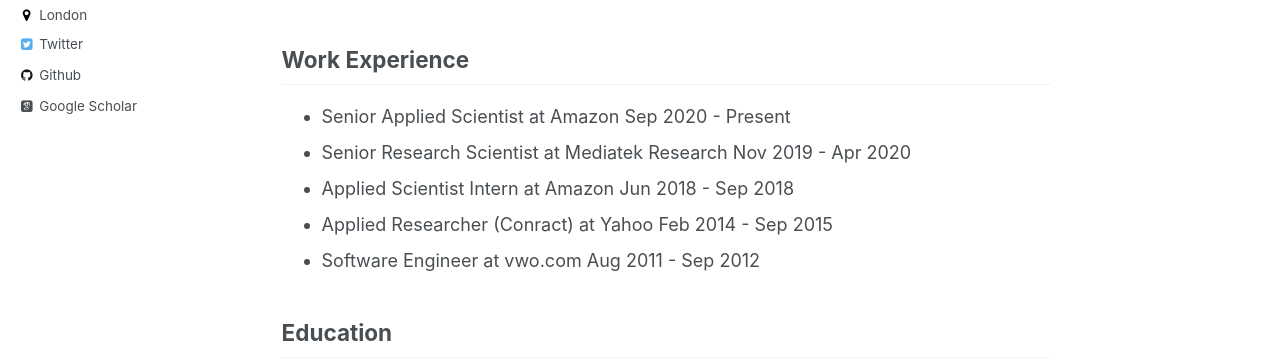
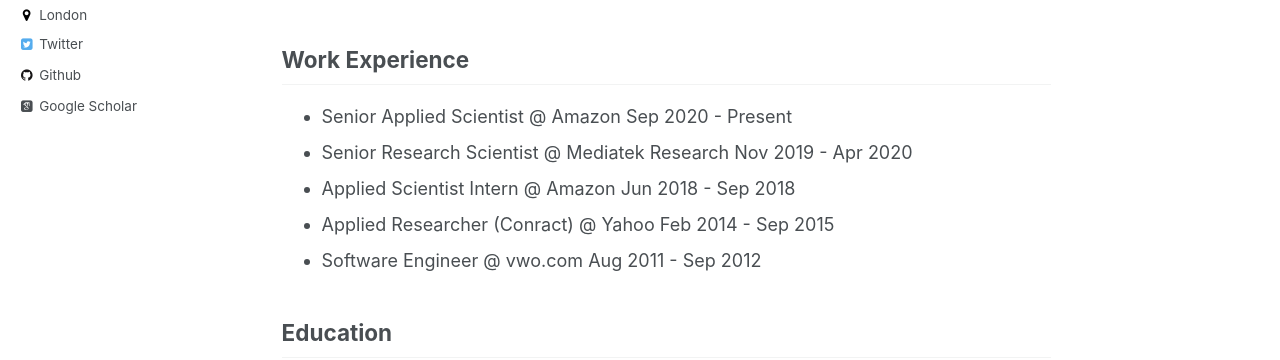
Before and after one commit to gauravsc/gauravsc.github.io, a Jekyll site: the page built from _pages/about.md, in a window 1280 px wide and 1226 px high. Shown: the part 416-776 px from the top of the window. Built offline with Jekyll 4.4.1, drawn with Linux system fonts in a browser that asks for light colours; some web fonts are replaced.

```diff
--- a/_pages/about.md
+++ b/_pages/about.md
@@ -16,11 +16,11 @@ I was trying to co-found a company at Entrepeneur First (<a href="https://www.jo
 
 Work Experience
 ------
-* Senior Applied Scientist at Amazon Sep 2020 - Present
-* Senior Research Scientist at Mediatek Research Nov 2019 - Apr 2020
-* Applied Scientist Intern at Amazon Jun 2018 - Sep 2018
-* Applied Researcher (Conract) at Yahoo Feb 2014 - Sep 2015
-* Software Engineer at vwo.com Aug 2011 - Sep 2012
+* Senior Applied Scientist @ Amazon Sep 2020 - Present
+* Senior Research Scientist @ Mediatek Research Nov 2019 - Apr 2020
+* Applied Scientist Intern @ Amazon Jun 2018 - Sep 2018
+* Applied Researcher (Conract) @ Yahoo Feb 2014 - Sep 2015
+* Software Engineer @ vwo.com Aug 2011 - Sep 2012
 
 Education
 ------
```
